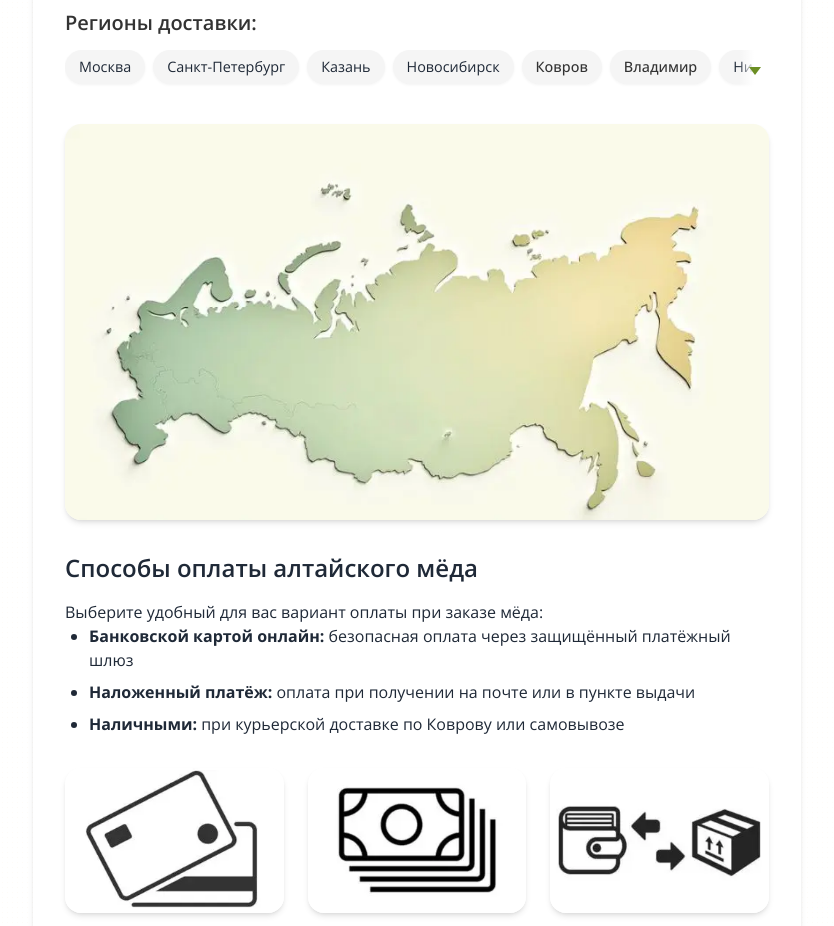
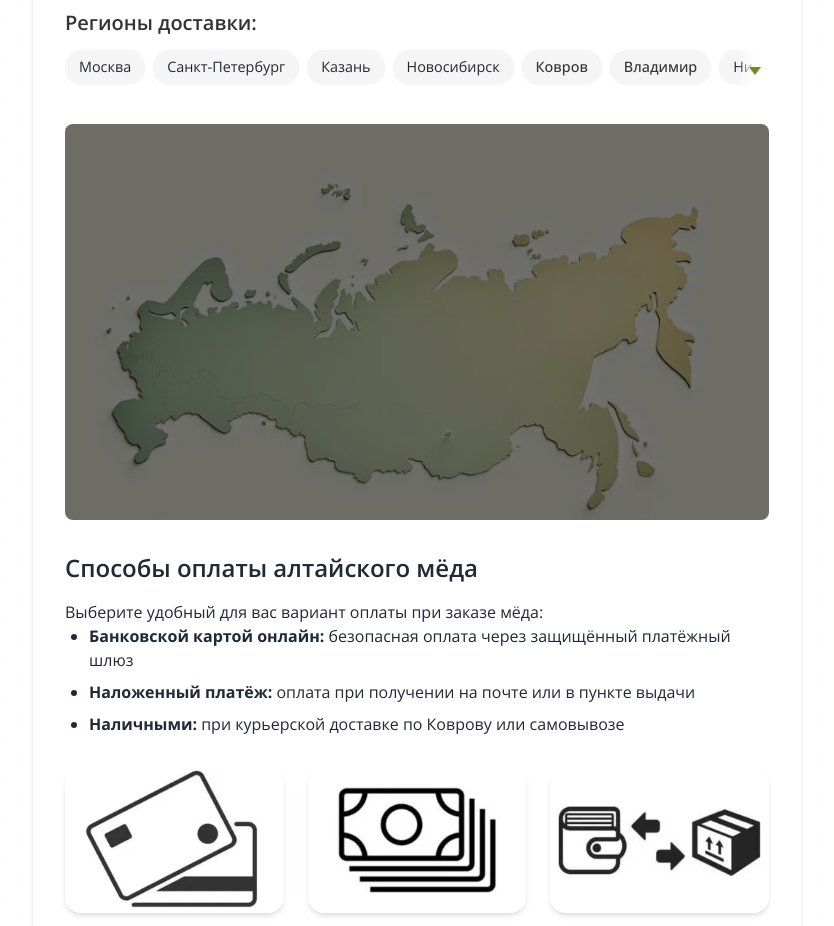
Before and after one commit to medok33/altai-honey, a website: page delivery.html in a window 1280 px wide. Shown: the part 982-1908 px from the top of the page, without its empty margins (223-1057 px from the left). Drawn offline with nearby package versions, Linux system fonts and the light colour scheme; files whose address does not match are found by name.

Commit message:
Update delivery.html

```diff
--- a/delivery.html
+++ b/delivery.html
@@ -504,20 +504,42 @@
       object-fit: cover;
       z-index: -1;
     }
+
+    /* Уменьшено затемнение на 20% (с 0.7 до 0.56) */
     .hero-overlay {
       position: absolute;
       top: 0;
       left: 0;
       width: 100%;
       height: 100%;
-      background: linear-gradient(rgba(0, 0, 0, 0.7), rgba(0, 0, 0, 0.7));
+      background: linear-gradient(rgba(0, 0, 0, 0.56), rgba(0, 0, 0, 0.56));
       z-index: -1;
     }
+
     .hero-content {
       position: relative;
       z-index: 1;
       text-align: center;
       padding: 0 15px;
+    }
+
+    /* Стиль для затемнения карты */
+    .map-container {
+      position: relative;
+      border-radius: 0.5rem;
+      overflow: hidden;
+      margin-top: 1rem;
+    }
+
+    /* Затемнение для карты (56%) */
+    .map-overlay {
+      position: absolute;
+      top: 0;
+      left: 0;
+      width: 100%;
+      height: 100%;
+      background: rgba(0, 0, 0, 0.56);
+      z-index: 1;
     }
   </style>
 
@@ -672,6 +694,7 @@
           aria-hidden="true"
         >
       </picture>
+      <!-- Затемнение уменьшено до 56% -->
       <div class="hero-overlay"></div>
       <div class="hero-content">
         <div class="container mx-auto px-4 text-center text-white">
@@ -732,15 +755,20 @@
             </div>
 
             <div class="mt-8">
+              <!-- Контейнер для карты с затемнением -->
+              <div class="map-container">
+                <!-- Затемнение для карты (56%) -->
+                <div class="map-overlay"></div>
                 <picture>
                   <source srcset="/images/delivery-map.webp" type="image/webp">
                   <img src="/images/delivery-map.jpg"
                        alt="Карта зон доставки алтайского мёда по России - Ковров, Владимирская область, Центральная Россия, Урал, Сибирь, Дальний Восток"
                        width="800" height="450"
-                     class="w-full h-auto rounded-lg shadow-md mt-4"
+                       class="w-full h-auto"
                        loading="lazy"
                        aria-describedby="map-description">
                 </picture>
+              </div>
               <div id="map-description" class="sr-only">
                 Карта России с выделенными регионами доставки алтайского мёда: Ковров, Владимирская область, Центральная Россия, Урал, Сибирь, Дальний Восток
               </div>
```
Lines whose indentation alone changed are shown as unchanged.
